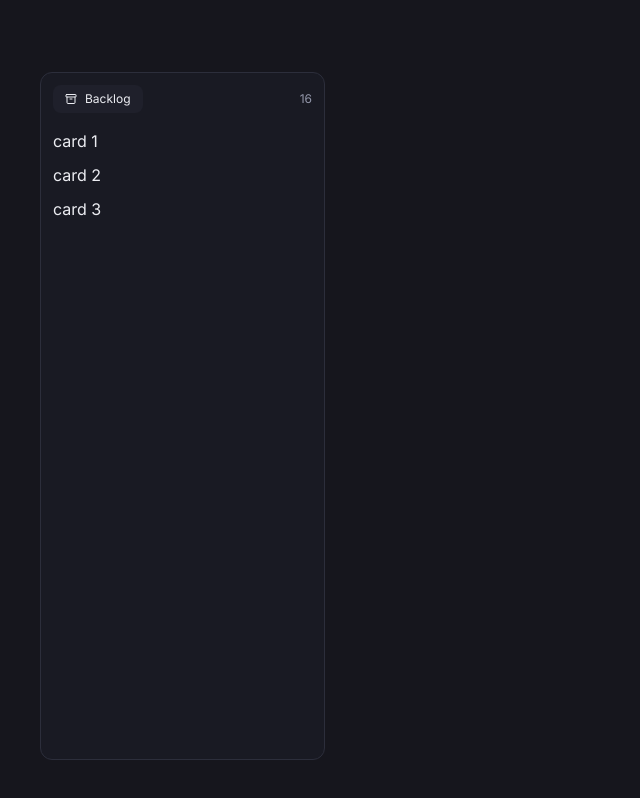
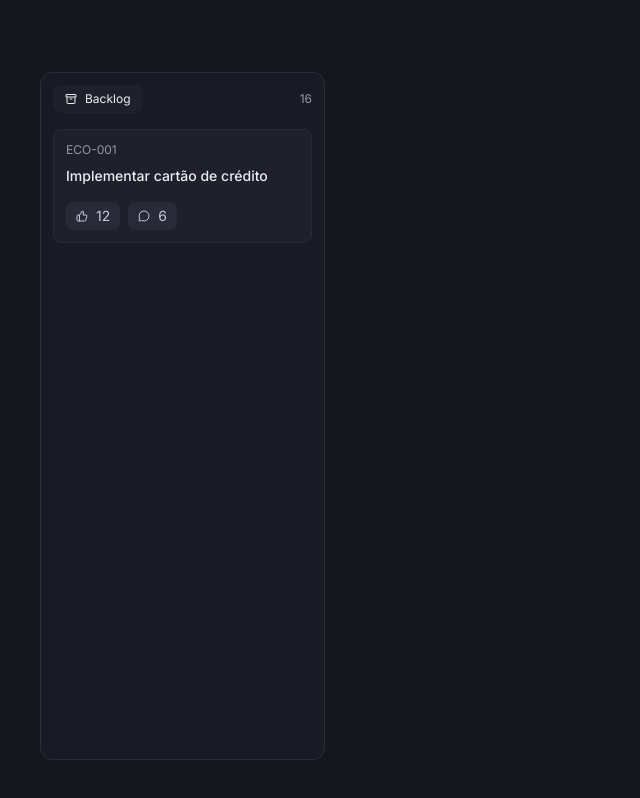
Before and after one commit to gustavo2892/board, a Next.js app: page / in a window 1280 px wide. Shown: the whole page, without its empty margins (0-640 px from the left). Built offline with nearby package versions, Linux system fonts and the light colour scheme.

Commit message:
Create card component

```diff
--- a/src/app/page.tsx
+++ b/src/app/page.tsx
@@ -1,5 +1,6 @@
-import { ArchiveIcon } from "lucide-react";
+import { ArchiveIcon, MessageCircleIcon, ThumbsUpIcon } from "lucide-react";
 import { Section } from "@/components/section";
+import { Card } from "@/components/card";
 
 export default function Home() {
   return (
@@ -19,9 +20,29 @@
 
           {/* Content */}
           <Section.Content>
-            <div>card 1</div>
-            <div>card 2</div>
-            <div>card 3</div>
+            <Card.Root>
+              <Card.Header>
+                <Card.Number>ECO-001</Card.Number>
+                <Card.Title>Implementar cartão de crédito</Card.Title>
+              </Card.Header>
+              <Card.Footer>
+                <button
+                  type="button"
+                  className="text-navy-100 flex items-center gap-2 rounded-lg px-2.5 py-1 bg-navy-600 cursor-pointer"
+                >
+                  <ThumbsUpIcon className="size-3" />
+                  <span className="text-sm">12</span>
+                </button>
+
+                <button
+                  type="button"
+                  className="text-navy-100 flex items-center gap-2 rounded-lg px-2.5 py-1 bg-navy-600 cursor-pointer"
+                >
+                  <MessageCircleIcon className="size-3" />
+                  <span className="text-sm">6</span>
+                </button>
+              </Card.Footer>
+            </Card.Root>
           </Section.Content>
         </Section.Root>
       </main>
--- /dev/null
+++ b/src/components/card.tsx
@@ -0,0 +1,57 @@
+import type { ComponentProps } from "react";
+import { twMerge } from "tailwind-merge";
+
+interface CardRootProps extends ComponentProps<"a"> {}
+
+function CardRoot({ className, ...props }: CardRootProps) {
+  return (
+    <a
+      href="/"
+      className={twMerge(
+        "bg-navy-700 border-[0.5px] border-navy-600 p-3 space-y-4 rounded-lg block",
+        className
+      )}
+      {...props}
+    />
+  );
+}
+
+interface CardHeaderProps extends ComponentProps<"div"> {}
+
+function CardHeader({ className, ...props }: CardHeaderProps) {
+  return (
+    <div className={twMerge("flex flex-col gap-2", className)} {...props} />
+  );
+}
+
+interface CardTitleProps extends ComponentProps<"span"> {}
+
+function CardTitle({ className, ...props }: CardTitleProps) {
+  return (
+    <span className={twMerge("text-sm font-medium", className)} {...props} />
+  );
+}
+
+interface CardNumberProps extends ComponentProps<"span"> {}
+
+function CardNumber({ className, ...props }: CardNumberProps) {
+  return (
+    <span className={twMerge("text-xs text-navy-200", className)} {...props} />
+  );
+}
+
+interface CardFooterProps extends ComponentProps<"div"> {}
+
+function CardFooter({ className, ...props }: CardFooterProps) {
+  return (
+    <div className={twMerge("flex items-center gap-2", className)} {...props} />
+  );
+}
+
+export const Card = {
+  Root: CardRoot,
+  Header: CardHeader,
+  Title: CardTitle,
+  Number: CardNumber,
+  Footer: CardFooter,
+};
--- a/src/components/section.tsx
+++ b/src/components/section.tsx
@@ -54,7 +54,7 @@
   return (
     <div
       className={twMerge(
-        "flex flex-col gap-2.5 overflow-y-scroll p-3",
+        "flex flex-col gap-2.5 overflow-y-auto p-3",
         className
       )}
       {...props}
```
